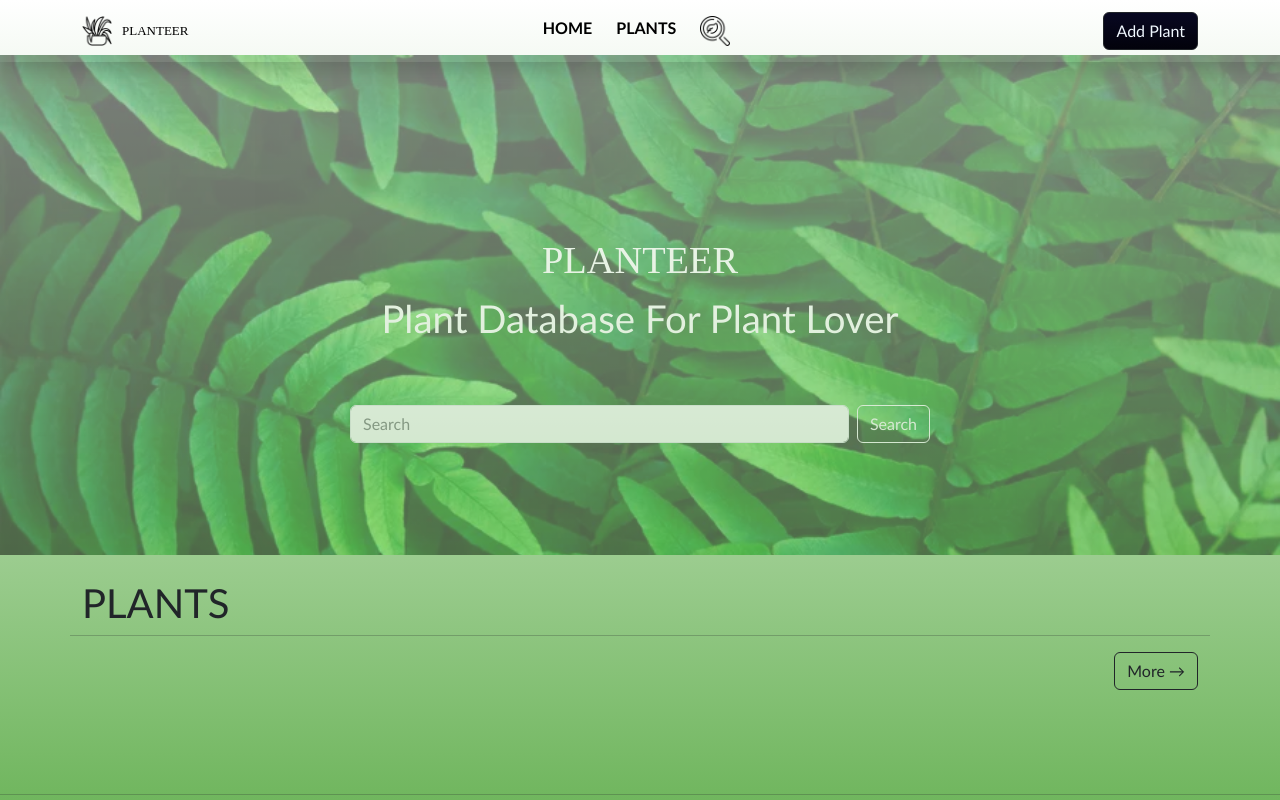
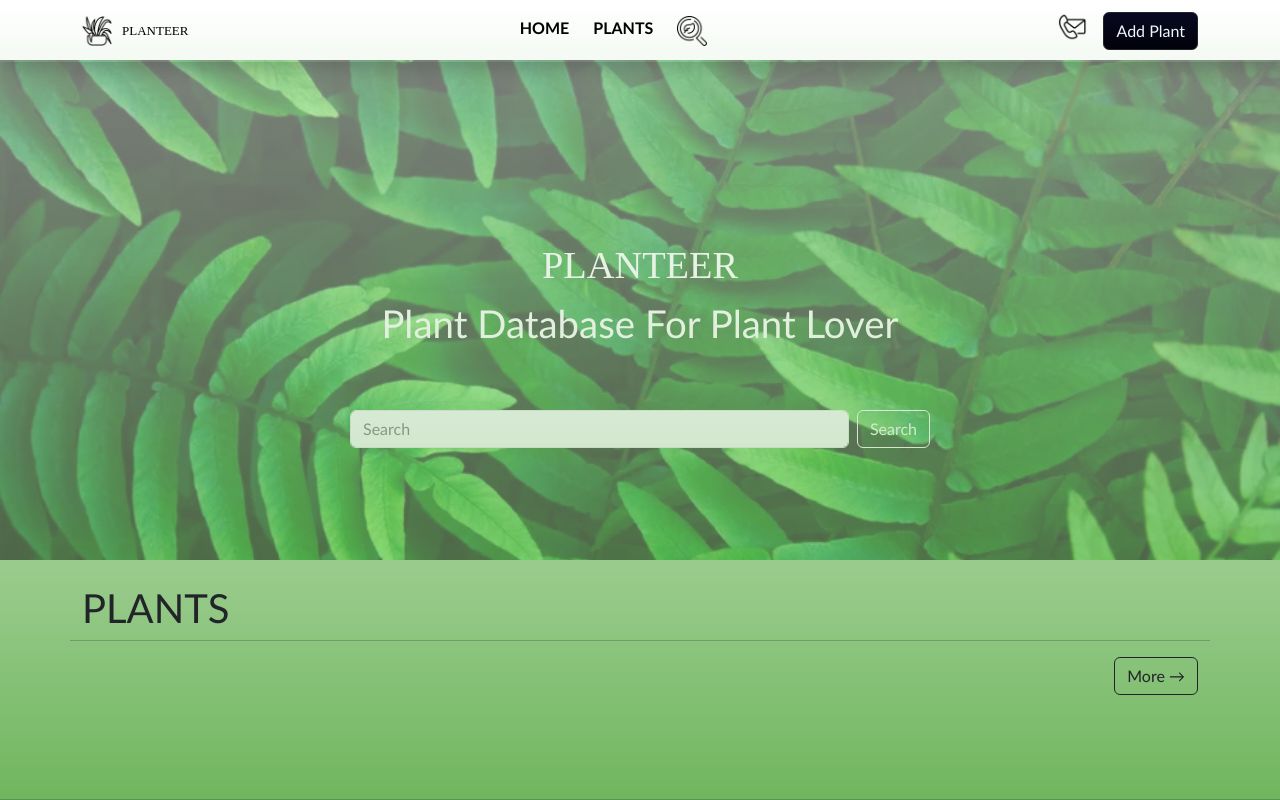
Before and after one commit to T-Python-Feb-24/LAB-ORM-2-PLANTEER, a Django app: page / in a window 1280 px wide. Shown: the top 800 px of the page. Run offline with Django 5.2, Linux system fonts and the light colour scheme; data that the repository does not hold is empty; some libraries are stand-ins or nearby versions; some web fonts are replaced.

Commit message:
some updates

```diff
--- a/Planteer/main/static/CSS/style.css
+++ b/Planteer/main/static/CSS/style.css
@@ -40,7 +40,7 @@
 
 /* Home Page */
 .image-container {
-    margin-top: 55px;
+    margin-top: 60px;
     background-image: url("/static/images/plants.webp");
     background-size: cover;
     position: relative;
--- a/Planteer/main/templates/main/base.html
+++ b/Planteer/main/templates/main/base.html
@@ -61,7 +61,8 @@
             </ul>
 
           </div>
-          <div>
+          <div class="d-flex flex-row gap-3">
+            <a href="{% url 'main:contact' %}"><img src="{% static 'images/contact-mail.png' %}" alt="contact icon" width="30px" height="30px"></a>
             <a class="btn btn-dark" href="{% url 'main:add_plant' %}" style="color: aliceblue; background: linear-gradient(#080822, #050516, #02020b);">Add Plant</a>
           </div>
         </div>
--- a/Planteer/main/views.py
+++ b/Planteer/main/views.py
@@ -125,7 +125,7 @@ def contact(request:HttpRequest):
             except Exception as e:
                 print(e)
 
-            return redirect('main:message')
+            # return redirect('main:message')
         return render(request, 'main/contact.html')
 
 def messages(request:HttpRequest):
```
Also changed, not shown: Planteer/main/static/images/contact-mail.png (added), Planteer/media/images/Banana_E8bbs66.jpg (added), Planteer/media/images/Olive_tYklaNo.webp (added), Planteer/media/images/carrots.jpg (added), Planteer/media/images/oak.webp (added), Planteer/media/images/oranges.jpg (added), Planteer/media/images/romaine-lettuce.jpg (added), Planteer/media/images/sidr_DcnpE8e.jpg (added), Planteer/media/images/tomato_EZvlOuK.jpg (added), Planteer/media/images/watermelon.webp (added).
